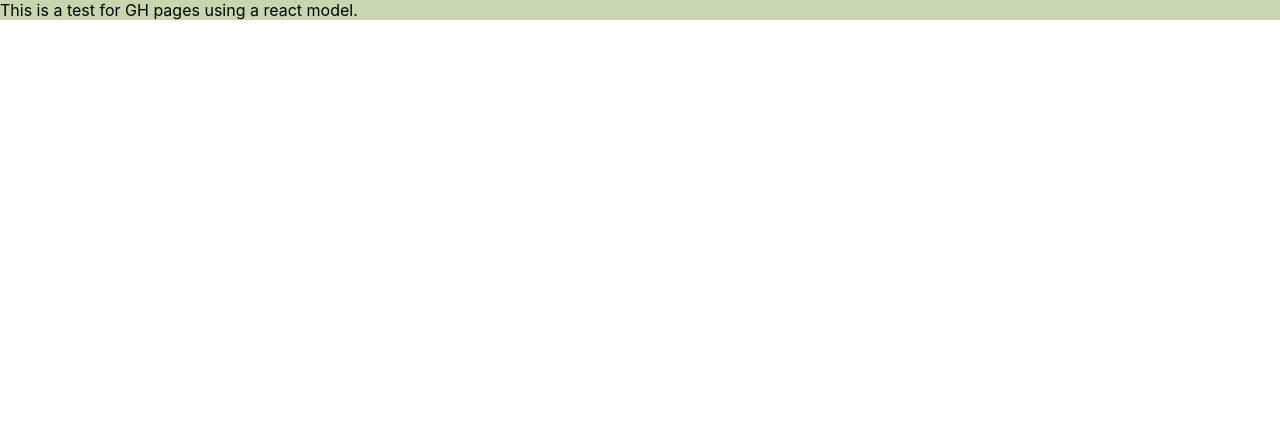
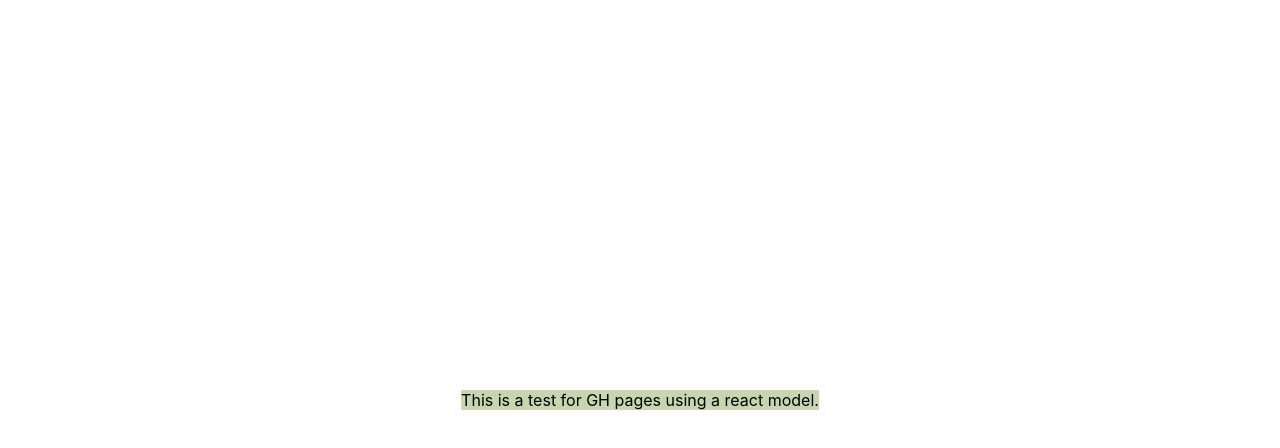
Before and after one commit to jwong65/ProjectDatabase, a React (Create React App) app: page / in a window 1280 px wide. Shown: the top 448 px of the page. Built offline with nearby package versions, Linux system fonts and the light colour scheme.

Commit message:
Added a mixin to test for the centering

```diff
--- /dev/null
+++ b/src/sass/positioning.scss
@@ -0,0 +1,6 @@
+@mixin center {
+    position: absolute;
+    top: 50%;
+    left: 50%;
+    transform: translate(-50%, -50%);
+  }
--- a/src/sass/style.css
+++ b/src/sass/style.css
@@ -1,4 +1,9 @@
 .box {
+  position: absolute;
+  top: 50%;
+  left: 50%;
+  transform: translate(-50%, -50%);
+  position: absolute;
   background-color: #c8d6af;
 }
 
--- a/src/sass/styles.scss
+++ b/src/sass/styles.scss
@@ -1,6 +1,8 @@
 @import "colors";
-
+@import "positioning"; //Trying to import the mixin file
 
 .box{
+    @include center;
+    position: absolute;
     background-color: $backgroundprimary;
 }
```
Also changed, not shown: 1 other file (tests, documents, lock files or other folders).
